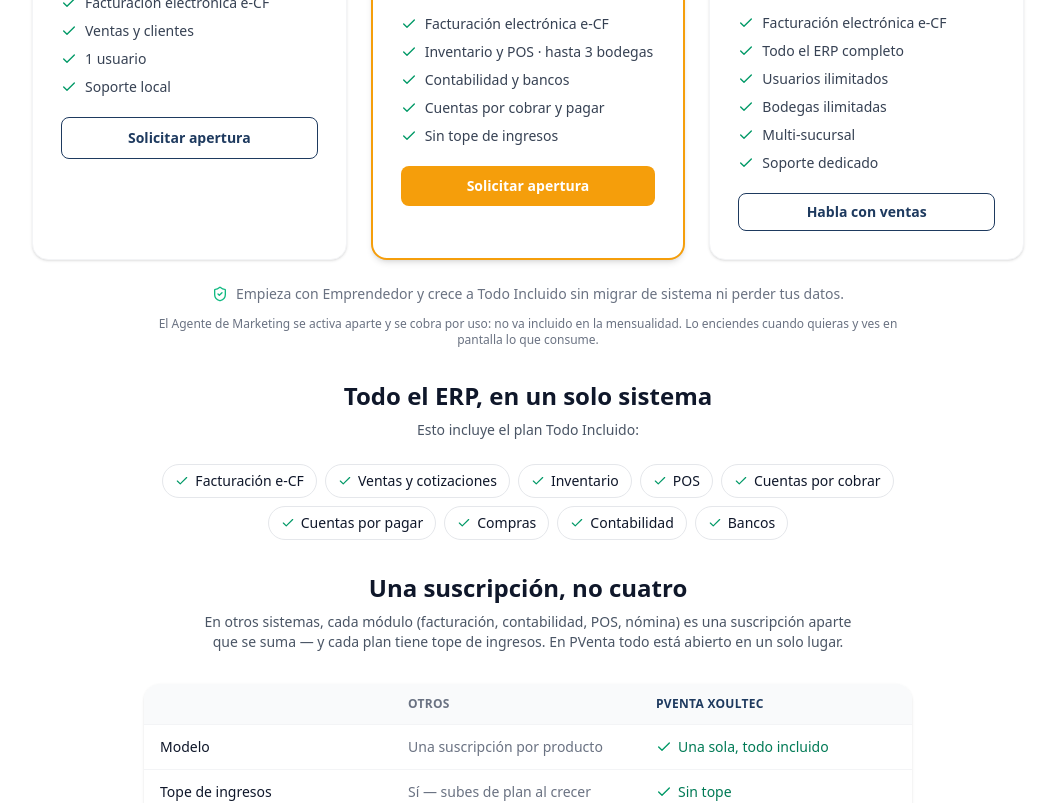
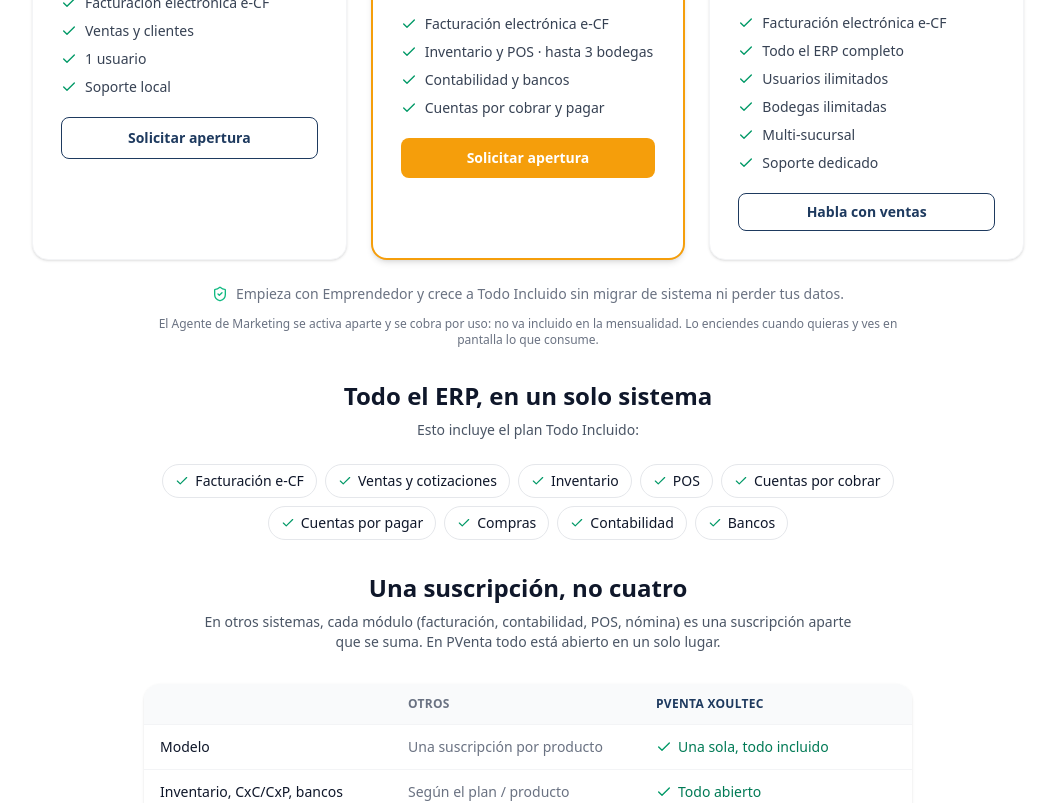
Before and after one commit to xoultec/homepage, a Next.js app: page / in a window 1280 px wide. Shown: the part 1360-2163 px from the top of the page, without its empty margins (112-1167 px from the left). Built offline with nearby package versions, Linux system fonts and the light colour scheme.

Commit message:
fix(facturacion-electronica): fuera la promesa de "sin tope de ingresos"

```diff
--- a/app/facturacion-electronica/EcfLanding.tsx
+++ b/app/facturacion-electronica/EcfLanding.tsx
@@ -475,7 +475,6 @@ export function EcfLanding() {
                   t('Inventario y POS · hasta 3 bodegas', 'Inventory & POS · up to 3 warehouses'),
                   t('Contabilidad y bancos', 'Accounting & banking'),
                   t('Cuentas por cobrar y pagar', 'Accounts receivable & payable'),
-                  t('Sin tope de ingresos', 'No income cap'),
                 ].map(item => (
                   <li key={item} className="flex items-start gap-2">
                     <Check className="w-4 h-4 mt-0.5 shrink-0 text-emerald-600" /> {item}
@@ -570,8 +569,8 @@ export function EcfLanding() {
           </h2>
           <p className="text-gray-600 text-center text-sm max-w-2xl mx-auto mb-8">
             {t(
-              'En otros sistemas, cada módulo (facturación, contabilidad, POS, nómina) es una suscripción aparte que se suma — y cada plan tiene tope de ingresos. En PVenta todo está abierto en un solo lugar.',
-              'In other systems each module (invoicing, accounting, POS, payroll) is a separate subscription that stacks — and every plan has an income cap. In PVenta everything is open in one place.',
+              'En otros sistemas, cada módulo (facturación, contabilidad, POS, nómina) es una suscripción aparte que se suma. En PVenta todo está abierto en un solo lugar.',
+              'In other systems each module (invoicing, accounting, POS, payroll) is a separate subscription that stacks. In PVenta everything is open in one place.',
             )}
           </p>
           <div className="bg-white rounded-2xl shadow-sm overflow-hidden max-w-3xl mx-auto">
@@ -585,12 +584,10 @@ export function EcfLanding() {
               otros={t('Una suscripción por producto', 'One subscription per product')}
               pventa={t('Una sola, todo incluido', 'A single one, all included')}
             />
-            <ComparisonRow
-              label={t('Tope de ingresos', 'Income cap')}
-              otros={t('Sí — subes de plan al crecer', 'Yes — you move up tiers as you grow')}
-              pventa={t('Sin tope', 'No cap')}
-            />
             {/* La tabla tenía 7 filas (526px). Se quedaron las 4 que de verdad separan.
+                El 20-oct-2026 salió también "Tope de ingresos · Sin tope" (Rubén): al
+                subir Todo Incluido a US$125 no todas las empresas aplican, y prometer que
+                no hay tope ya no se sostiene. Salió igual de la tarjeta y del SEO.
                 Salieron el 23-ago-2026, para acortar scroll:
                 - "Usuarios": US$3 c/u contra "incluidos por plan" no se lee como ventaja.
                 - "e-CF DGII": decía "Incluido" en las dos columnas. No diferencia nada.
--- a/app/facturacion-electronica/layout.tsx
+++ b/app/facturacion-electronica/layout.tsx
@@ -13,7 +13,7 @@ export const metadata: Metadata = {
     siteName: 'XoulTec',
     title: 'Facturación Electrónica e-CF lista ante la DGII | PVenta',
     description:
-      'Cumple con la Ley 32-23 antes del 15 de noviembre de 2026. e-CF + todo tu negocio en un solo sistema, sin topes de ingresos.',
+      'Cumple con la Ley 32-23 antes del 15 de noviembre de 2026. e-CF + todo tu negocio en un solo sistema.',
   },
 }
 
```
